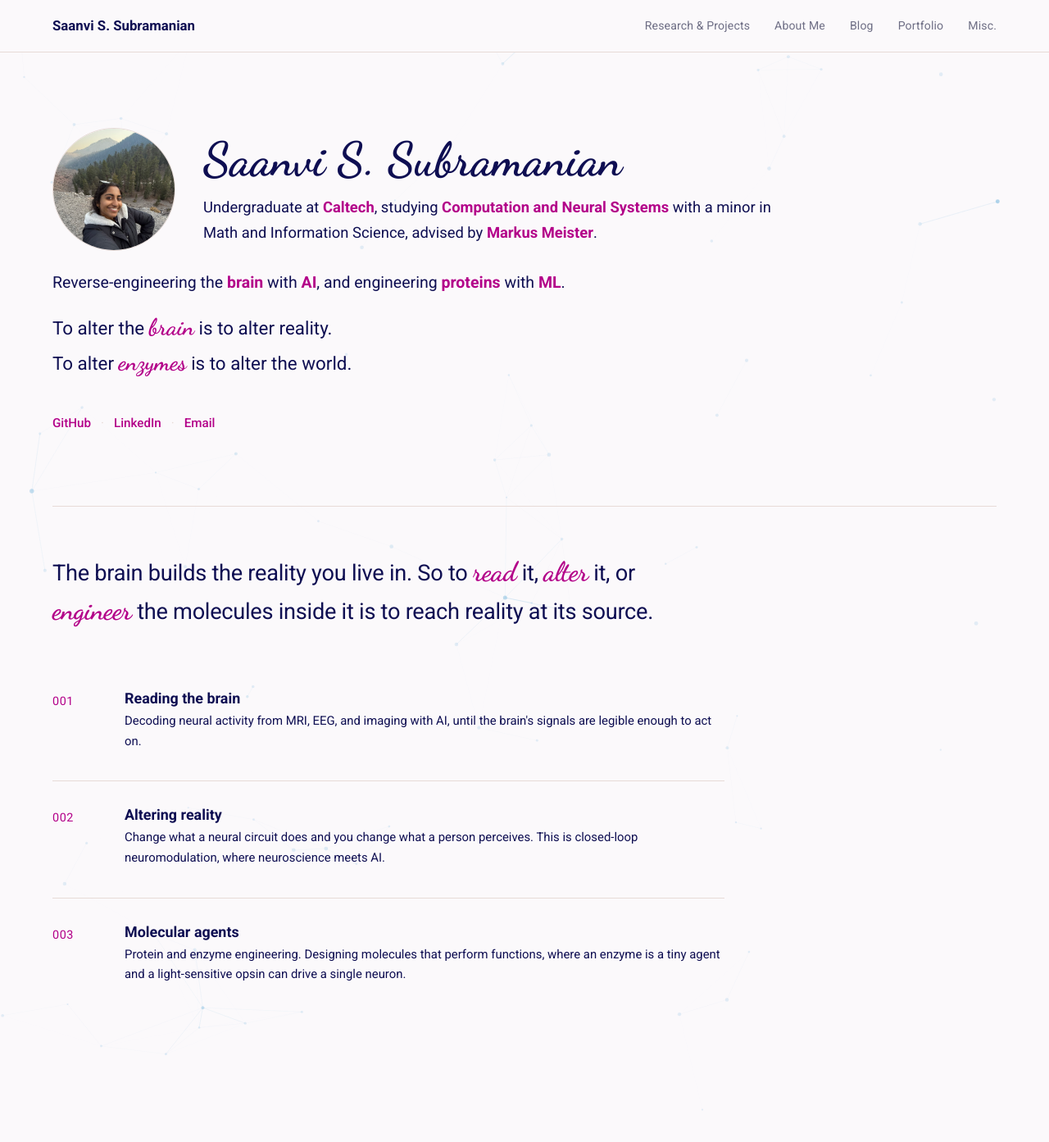
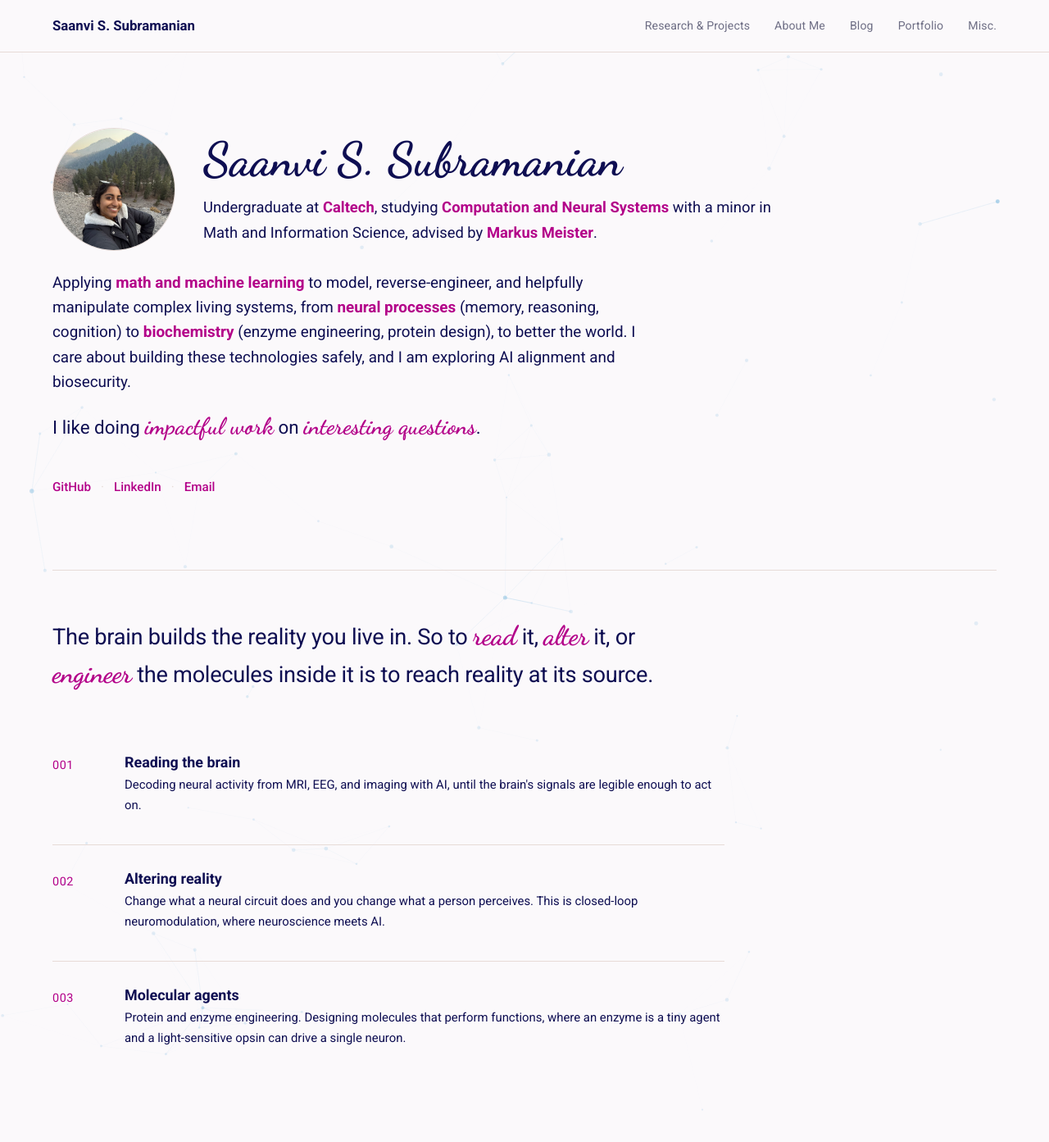
Before and after one commit to saanviiyer/saanviiyer.github.io, a Jekyll site: the page built from index.html, in a window 1280 px wide and 1400 px high. Shown: the top 1393 px of the window at 82% size. Built offline with Jekyll 4.4.1, drawn with Linux system fonts in a browser that asks for light colours.

Commit message:
tagline changed

```diff
--- a/_data/awards.yml
+++ b/_data/awards.yml
@@ -3,6 +3,11 @@
 # "detail" is optional context shown under the title.
 
 # ─── PUBLICATIONS ───
+- title: "Electrophysiology-guided detection of epileptic lesions (CortSeer)"
+  detail: "Submitted to Brain Informatics. Stanford Medicine work fusing seizure-onset localization with 3D structural MRI to recover lesions missed by an imaging-only model."
+  year: "2026"
+  category: "publication"
+
 - title: "Topic Modeling Shows Rhombic Lip Developmental Lineages Persist in Medulloblastoma"
   detail: "Manuscript in progress with the Pattwell Lab, Seattle Children's Research Institute. Machine-learning analysis of ~1M cells identifying malignant Medulloblastoma populations."
   year: "In progress"
--- a/assets/css/style.css
+++ b/assets/css/style.css
@@ -124,10 +124,10 @@ nav {
 }
 
 .hero-lead {
-  font-size: 1.22rem;
-  line-height: 1.55;
+  font-size: 1.18rem;
+  line-height: 1.6;
   color: var(--ink);
-  max-width: 660px;
+  max-width: 740px;
   margin-bottom: 18px;
 }
 .hero-lead .hl { color: var(--accent); font-weight: 600; }
--- a/index.html
+++ b/index.html
@@ -16,12 +16,14 @@ title: Saanvi S. Subramanian
     </div>
   </div>
   <p class="hero-lead">
-    Reverse-engineering the <span class="hl">brain</span> with <span class="hl">AI</span>,
-    and engineering <span class="hl">proteins</span> with <span class="hl">ML</span>.
+    Applying <span class="hl">math and machine learning</span> to model, reverse-engineer, and
+    helpfully manipulate complex living systems, from <span class="hl">neural processes</span>
+    (memory, reasoning, cognition) to <span class="hl">biochemistry</span> (enzyme engineering,
+    protein design), to better the world. I care about building these technologies safely, and
+    I am exploring AI alignment and biosecurity.
   </p>
   <p class="hero-mission">
-    To alter the <em>brain</em> is to alter reality.<br>
-    To alter <em>enzymes</em> is to alter the world.
+    I like doing <em>impactful work</em> on <em>interesting questions</em>.
   </p>
 
   <div class="hero-links">
```
